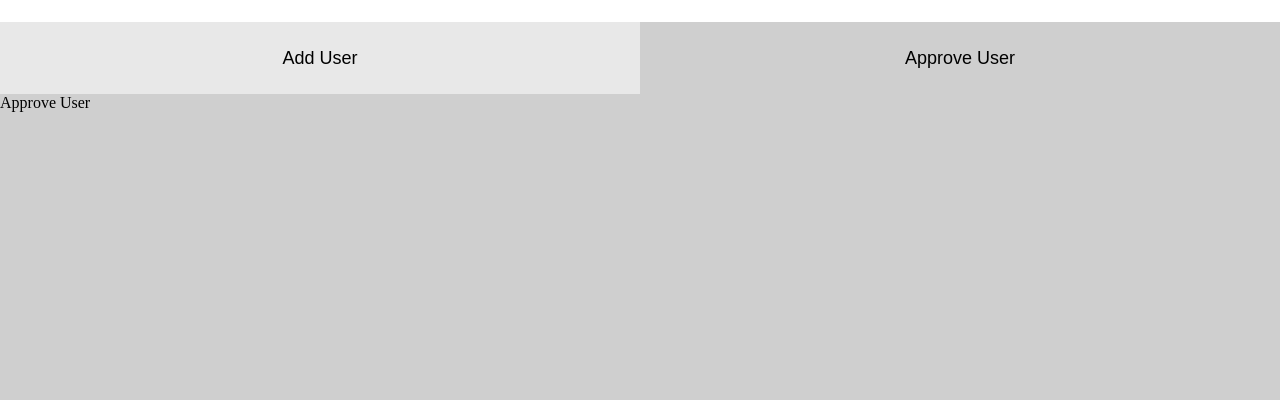
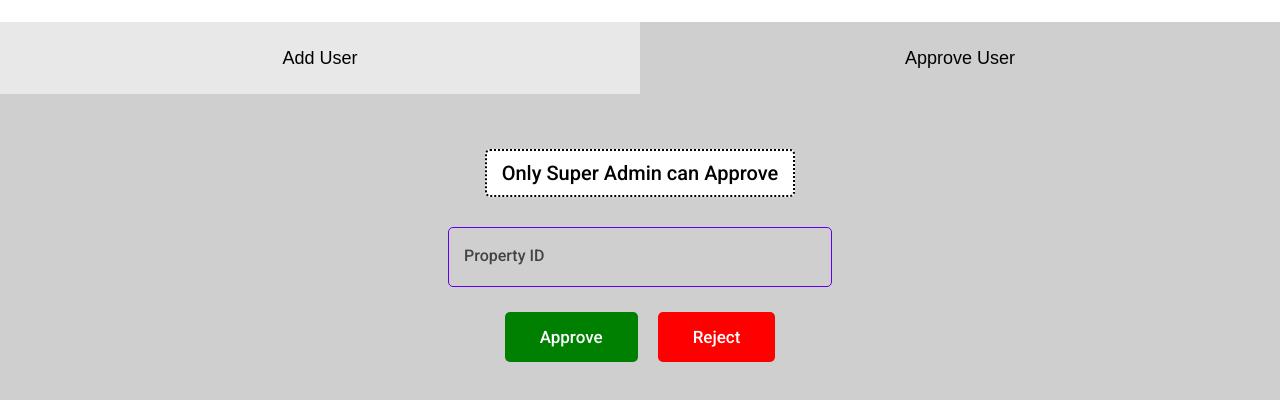
Before and after one commit to mr-kingshuk/land-registry, a plain HTML site: page HTML/add-user.html in a window 1280 px wide. Both pictures are taken after a click on the button "Approve User". Shown: the part 58-458 px from the top of the page. Drawn offline with Linux system fonts and the light colour scheme.

Commit message:
added html for all sections

```diff
--- a/CSS/create-property.css
+++ b/CSS/create-property.css
@@ -249,11 +249,12 @@ nav ul li a:hover, nav ul .active a{
 
 .tabContainer .tabPanel .text-fields .alert{
     width: fit-content;
+    max-width: 87%;
     margin: 30px auto;
     font-size: 20px;
     border: 2px dotted black;
     padding: 10px 15px;
     border-radius: 5px;
     background-color: white;
-
+    text-align: center;
 }
--- a/HTML/add-user.html
+++ b/HTML/add-user.html
@@ -7,6 +7,7 @@
     <meta name="viewport" content="width=device-width, initial-scale=1.0">
     <title>Land Registry | Add User</title>
     <link rel="stylesheet" href="../CSS/create-property.css">
+    <link rel="stylesheet" href="../CSS/text-box.css">
     <link rel="preconnect" href="https://fonts.googleapis.com">
     <link rel="preconnect" href="https://fonts.gstatic.com" crossorigin>
     <link href="https://fonts.googleapis.com/css2?family=Roboto:wght@500&display=swap" rel="stylesheet">
@@ -40,8 +41,39 @@
                 <button onclick="showPanel(0,'#cfcfcf')">Add User</button>
                 <button onclick="showPanel(1,'#cfcfcf')">Approve User</button>
             </div>
-            <div class="tabPanel">Add User</div>
-            <div class="tabPanel">Approve User</div>
+            <!-- add user -->
+            <div class="tabPanel">
+                <div class="text-fields">
+                    <div class="text-field-outlined field">
+                        <input type="text" required=>
+                        <span>User Address</span>
+                    </div>
+
+                    <button class="btn">
+                        Create User
+                    </button>
+                </div>
+            </div>
+            <!-- approve user -->
+            <div class="tabPanel">
+                <div class="text-fields">
+                    <div class="alert">
+                        Only Super Admin can Approve
+                    </div>
+                    <div class="text-field-outlined field">
+                        <input type="text" required=>
+                        <span>Property ID</span>
+                    </div>
+                    <div class="buttons">
+                        <button class="btn approve">
+                            Approve
+                        </button>
+                        <button class="btn reject">
+                            Reject
+                        </button>
+                    </div>
+                </div>
+            </div>
         </div>
     </div>
 
```
Also changed, not shown: HTML/view-property.html (+49 -3 lines).
